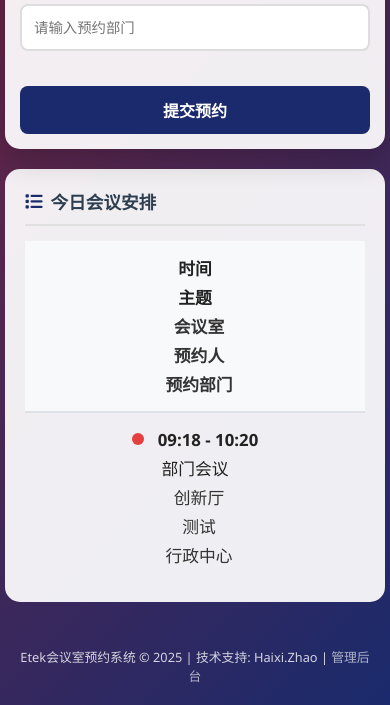
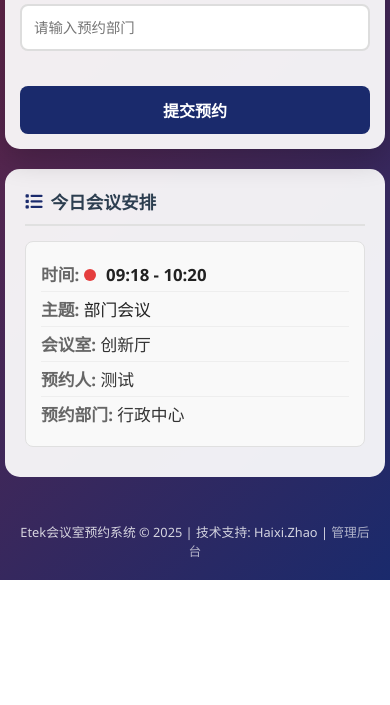
Before and after one commit to haixiZ11/meeting, a Django app: page / in a window 390 px wide. Shown: the part 3264-3969 px from the top of the page. After the commit the page ends 3844 px from the top, so only its background shows below. Run offline with Django 4.2, Linux system fonts and the light colour scheme; data comes from the database, SQL or seed files in the repository.

Commit message:
修复了一些BUG

```diff
--- a/booking/templates/booking/index.html
+++ b/booking/templates/booking/index.html
@@ -1013,15 +1013,67 @@
         }
 
         @media (max-width: 768px) {
+            /* 隐藏表头行 */
+            .today-reservation-row[style*="font-weight: bold"] {
+                display: none;
+            }
+
             .today-reservation-row {
-                grid-template-columns: 1fr;
-                gap: 5px;
-                text-align: center;
-                padding: 15px 10px;
-            }
-
-            .today-reservation-time {
-                justify-content: center;
+                display: block;
+                padding: 15px;
+                border: 1px solid #e0e0e0;
+                border-radius: 8px;
+                margin-bottom: 10px;
+                background: #f9f9f9;
+            }
+
+            .today-reservation-row:last-child {
+                border-bottom: 1px solid #e0e0e0;
+            }
+
+            .today-reservation-time,
+            .today-reservation-title,
+            .today-reservation-room,
+            .today-reservation-booker,
+            .today-reservation-department {
+                display: block;
+                text-align: left;
+                padding: 5px 0;
+                border-bottom: 1px solid #eee;
+            }
+
+            .today-reservation-time::before {
+                content: "时间: ";
+                font-weight: bold;
+                color: #666;
+            }
+
+            .today-reservation-title::before {
+                content: "主题: ";
+                font-weight: bold;
+                color: #666;
+            }
+
+            .today-reservation-room::before {
+                content: "会议室: ";
+                font-weight: bold;
+                color: #666;
+            }
+
+            .today-reservation-booker::before {
+                content: "预约人: ";
+                font-weight: bold;
+                color: #666;
+            }
+
+            .today-reservation-department::before {
+                content: "预约部门: ";
+                font-weight: bold;
+                color: #666;
+            }
+
+            .today-reservation-department {
+                border-bottom: none;
             }
         }
 
```
